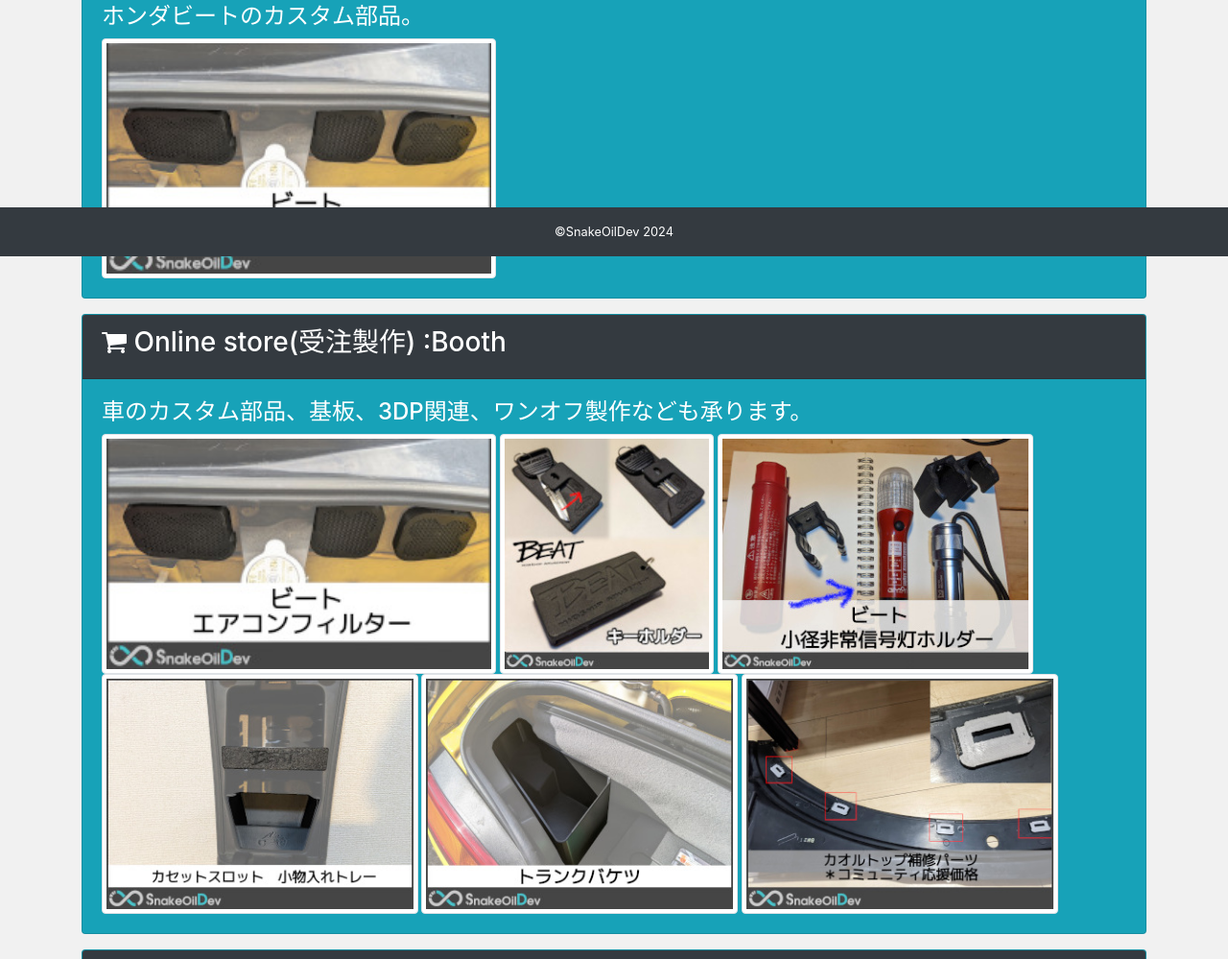
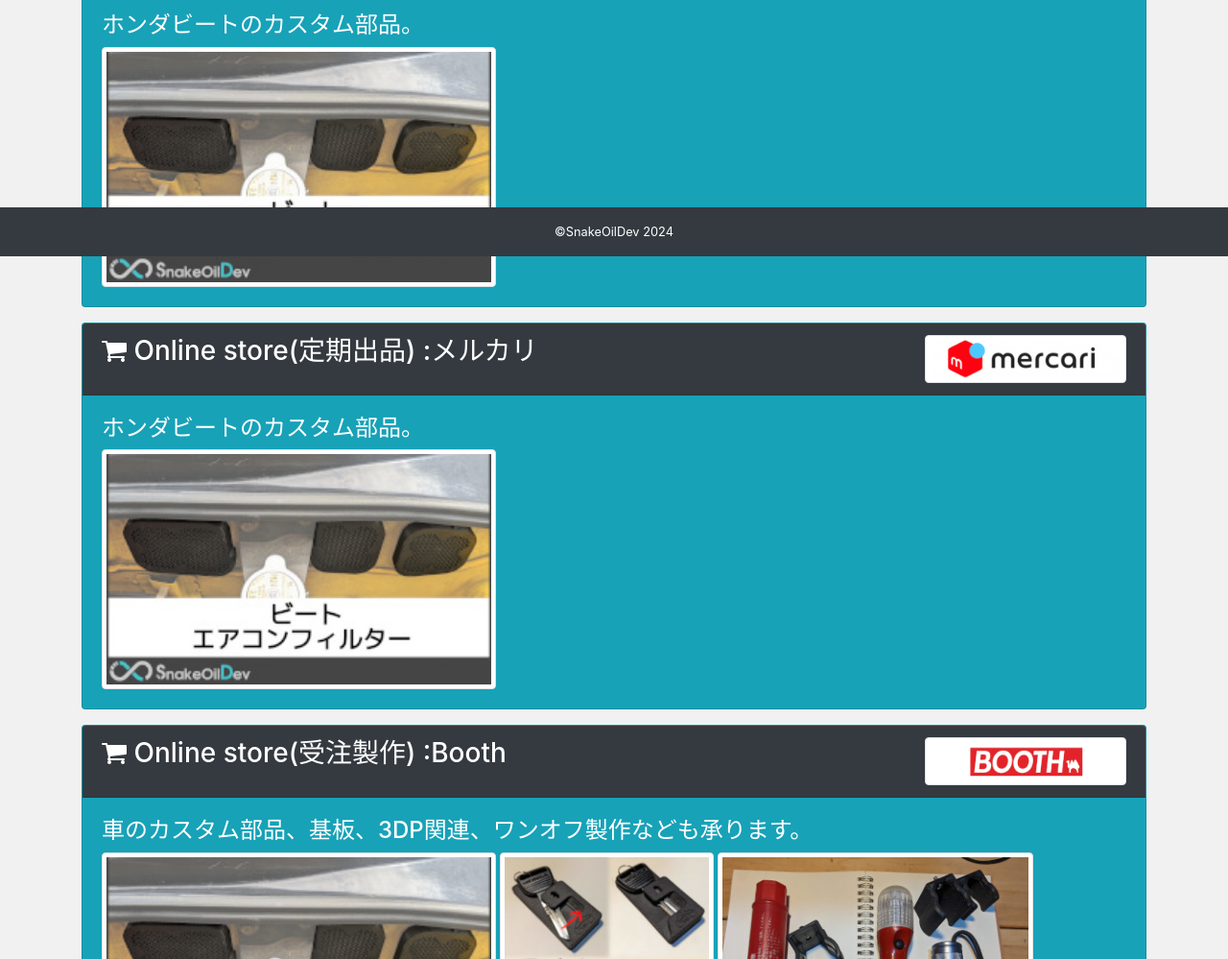
Before and after one commit to ChipCE/chipce.github.io, a plain HTML site: page index.html in a window 1280 px wide. Shown: the part 533-1532 px from the top of the page at 96% size. Drawn offline with Linux system fonts and the light colour scheme.

Commit message:
add mercari

```diff
--- a/css/index.css
+++ b/css/index.css
@@ -3,6 +3,11 @@
 }
 
 .product-img {
-    height: 250px; /* Set the desired height */
-    object-fit: cover; /* Optional: cover, contain, etc. */
+    height: 250px;
+    object-fit: cover;
 }
+
+.shop-logo{
+    height: 50px;
+    object-fit: cover;
+}
--- a/index.html
+++ b/index.html
@@ -83,10 +83,11 @@
                 </div>
             </a>
 
-            <a class="card bg-info text-white mt-3 mb-3" href="https://auctions.yahoo.co.jp/seller/zzsinchipzz?">
+            <a class="card bg-info text-white mt-3 mb-3" href="https://auctions.yahoo.co.jp/seller/zzsinchipzz?" target="_blank">
                 <div class="card-header bg-dark export-header font-weight-bold">
                     <h3>
                         <i class="fa fa-shopping-cart"></i> Online store(定期出品) :ヤフオク
+                        <img class="img-thumbnail shop-logo float-right" src="./img/shop/yahoo-auction-logo.png" />
                     </h3>
                 </div>
                 <div class="card-body font-weight-bold text-large">
@@ -105,10 +106,34 @@
                 </div>
             </a>
 
-            <a class="card bg-info text-white mt-3 mb-3" href="https://snakeoildev.booth.pm/">
+            <a class="card bg-info text-white mt-3 mb-3" href="https://jp.mercari.com/user/profile/747986450" target="_blank">
+                <div class="card-header bg-dark export-header font-weight-bold">
+                    <h3>
+                        <i class="fa fa-shopping-cart"></i> Online store(定期出品) :メルカリ
+                        <img class="img-thumbnail shop-logo float-right" src="./img/shop/mercari-logo.png" />
+                    </h3>
+                </div>
+                <div class="card-body font-weight-bold text-large">
+                    <div class="row">
+                        <div class="col-12">
+                            <h4>ホンダビートのカスタム部品。</h4>
+                        </div>
+                    </div>
+                    <div class="row">
+                        <div class="col-12">
+                            <img class="img-thumbnail product-img" src="./img/products/air-filter.jpg" />
+                        </div>
+                    </div>
+                </div>
+                <div class="card-footer text-right bg-dark d-none">
+                </div>
+            </a>
+
+            <a class="card bg-info text-white mt-3 mb-3" href="https://snakeoildev.booth.pm/" target="_blank">
                 <div class="card-header bg-dark export-header font-weight-bold">
                     <h3>
                         <i class="fa fa-shopping-cart"></i> Online store(受注製作) :Booth
+                        <img class="img-thumbnail shop-logo float-right" src="./img/shop/booth-logo.png" />
                     </h3>
                 </div>
                 <div class="card-body font-weight-bold">
```
Also changed, not shown: img/shop/booth-logo.png (added), img/shop/mercari-logo.png (added), img/shop/yahoo-auction-logo.png (added).
